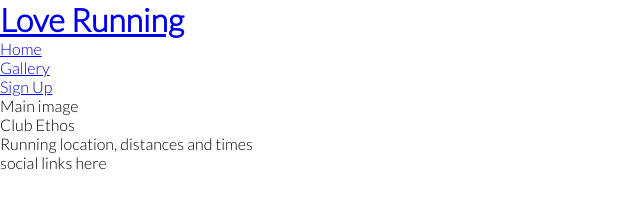
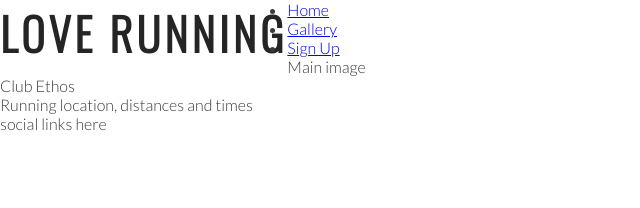
Before and after one commit to matus42/love-running, a plain HTML site: page index.html in a window 1280 px wide. Shown: the whole page, without its empty margins (0-640 px from the left). Drawn offline with nearby package versions, Linux system fonts and the light colour scheme.

Commit message:
Add style for headings and logo

```diff
--- a/assets/css/style.css
+++ b/assets/css/style.css
@@ -1,12 +1,28 @@
-@import url('https://fonts.googleapis.com/css2?family=Lato:wght@300&family=Oswald&display=swap');
+@import url('https://fonts.googleapis.com/css2?family=Lato:wght@300&family=Oswald:wght@300&display=swap');
 
 * {
-    margin: 0;
-    padding: 0;
-    border: none;
+	margin: 0;
+	padding: 0;
+	border: none;
 }
 
 body {
-    font-family: Lato, sans-serif;
-    font-weight: 300;
+	font-family: Lato, sans-serif;
+	font-weight: 300;
+	color: #3a3a3a;
 }
+
+/* headings and logo */
+
+h1,
+h2 {
+	font-family: Oswald, sans-serif;
+	text-transform: uppercase;
+	letter-spacing: 4px;
+	color: #252525;
+}
+
+#logo {
+	float: left;
+	font-size: 280%;
+}
--- a/index.html
+++ b/index.html
@@ -15,7 +15,7 @@
 <body>
 	<header>
 		<a href="index.html">
-            <h1>Love Running</h1>
+			<h1 id="logo">Love Running</h1>
 		</a>
 		<nav>
 			<ul>
```
Lines whose indentation alone changed are shown as unchanged.
